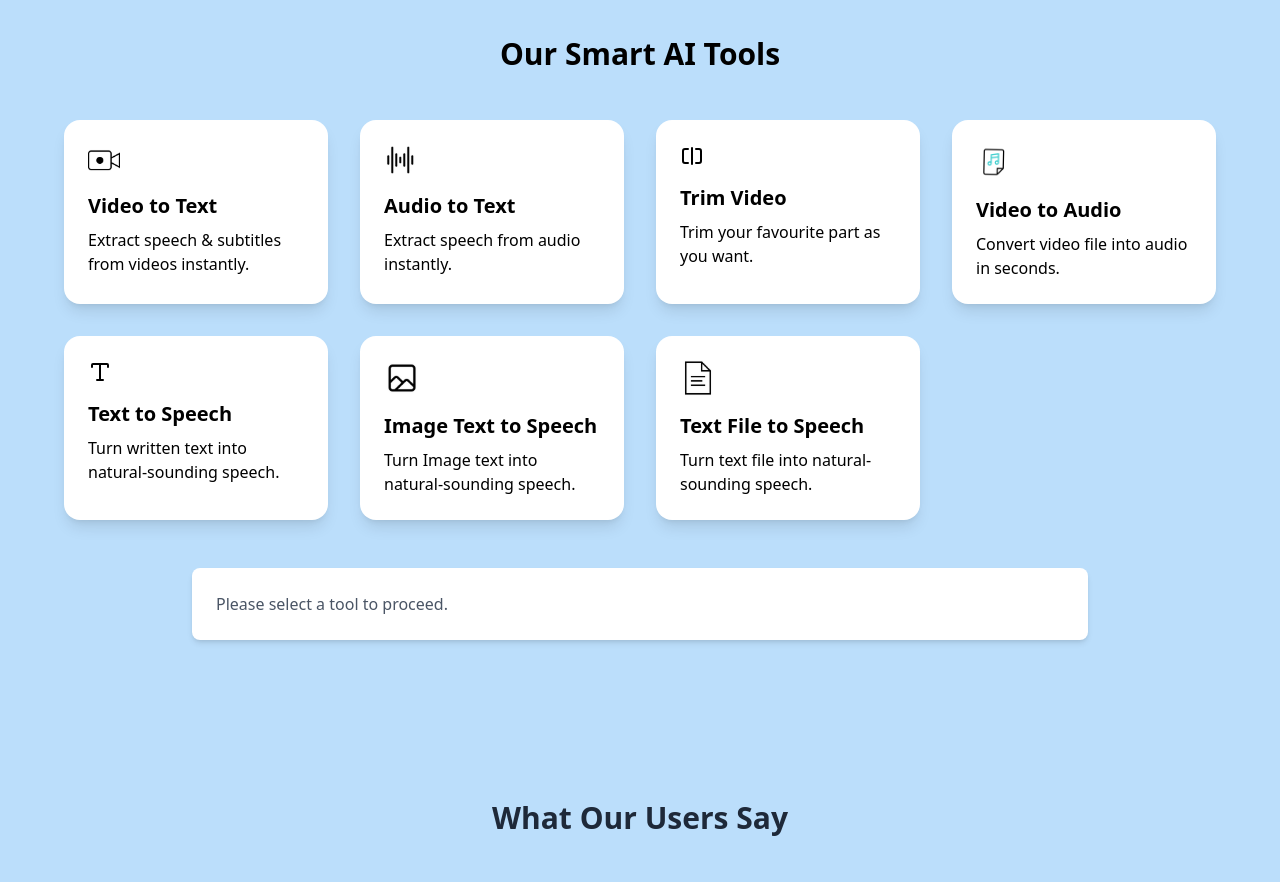
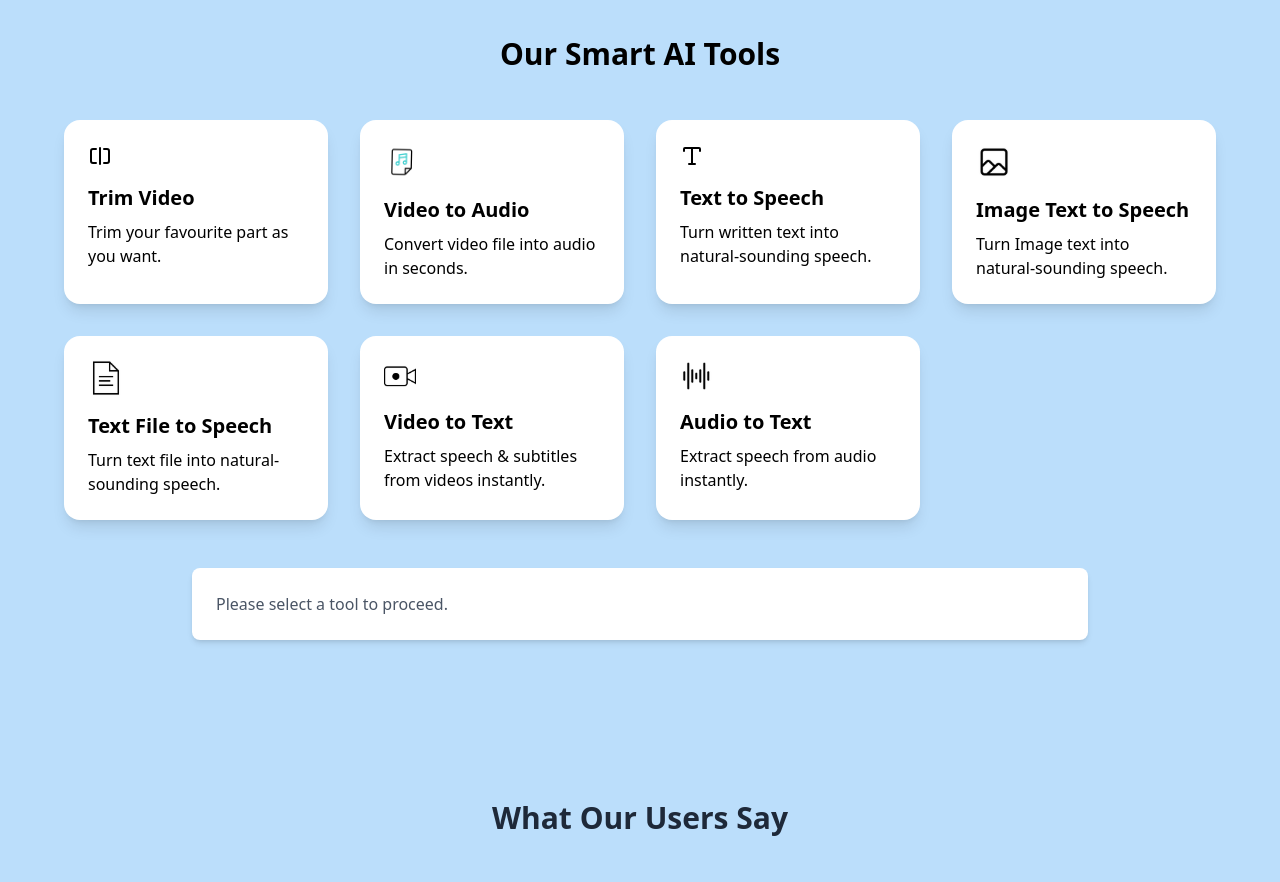
Before and after one commit to preet-99/Voxify, a React (Vite) app: page / in a window 1280 px wide. Shown: the part 920-1802 px from the top of the page. Built offline with nearby package versions, Linux system fonts and the light colour scheme.

Commit message:
Update the Code

```diff
--- a/src/components/Features.jsx
+++ b/src/components/Features.jsx
@@ -22,39 +22,14 @@ export default function Features() {
       </h2>
 
       <div className="max-w-6xl mx-auto grid grid-cols-1 md:grid-cols-2 lg:grid-cols-4 gap-8 ">
-        <FeatureCard
-          id="videoTotext"
-          title="Video to Text"
-          desc="Extract speech & subtitles from videos instantly."
-          icon={
-            <img
-              src="/src/assets/live_video_on_100.gif"
-              alt="Video to Text GIF"
-              className="w-8 h-8"
-            />
-          } // Replace with your GIF path or URL
-          onClick={setSelectedTool}
-        />
-        <FeatureCard
-          id="audioTotext"
-          title="Audio to Text"
-          desc="Extract speech from audio instantly."
-          icon={
-            <img
-              src="/src/assets/audio_wave_48.gif"
-              alt="Audio to Text GIF"
-              className="w-8 h-8"
-            />
-          } // Replace with your GIF path or URL
-          onClick={setSelectedTool}
-        />
+
         <FeatureCard
           id="trim"
           title="Trim Video"
           desc="Trim your favourite part as you want."
           icon={
             <SquareSplitHorizontal/>
-          } // Replace with your GIF path or URL
+          }
           onClick={setSelectedTool}
         />
         <FeatureCard
@@ -63,11 +38,12 @@ export default function Features() {
           desc="Convert video file into audio in seconds."
           icon={
             <img
+
               src="/src/assets/music_file.gif"
               alt="Video to Audio GIF"
               className="w-9 h-9"
             />
-          } // Replace with your GIF path or URL
+          }
           onClick={setSelectedTool}
         />
         <FeatureCard
@@ -76,7 +52,7 @@ export default function Features() {
           desc="Turn written text into natural-sounding speech."
           icon={
             <Type/>
-          } // Replace with your GIF path or URL
+          }
           onClick={setSelectedTool}
         />
 
@@ -90,7 +66,7 @@ export default function Features() {
               alt="Image Text to Speech GIF"
               className="w-9 h-9"
             />
-          } // Replace with your GIF path or URL
+          }
           onClick={setSelectedTool}
         />
         <FeatureCard
@@ -103,7 +79,33 @@ export default function Features() {
               alt="Text File to Speech GIF"
               className="w-9 h-9"
             />
-          } // Replace with your GIF path or URL
+          }
+          onClick={setSelectedTool}
+        />
+           <FeatureCard
+          id="videoTotext"
+          title="Video to Text"
+          desc="Extract speech & subtitles from videos instantly."
+          icon={
+            <img
+              src="/src/assets/live_video_on_100.gif"
+              alt="Video to Text GIF"
+              className="w-8 h-8"
+            />
+          }
+          onClick={setSelectedTool}
+        />
+        <FeatureCard
+          id="audioTotext"
+          title="Audio to Text"
+          desc="Extract speech from audio instantly."
+          icon={
+            <img
+              src="/src/assets/audio_wave_48.gif"
+              alt="Audio to Text GIF"
+              className="w-8 h-8"
+            />
+          }
           onClick={setSelectedTool}
         />
       </div>
--- a/src/components/FeedbackForm.jsx
+++ b/src/components/FeedbackForm.jsx
@@ -1,7 +1,7 @@
 import { FaUser, FaEnvelope } from "react-icons/fa";
 import { ToastContainer, toast } from "react-toastify";
 import { useState } from "react";
-import "react-toastify/dist/ReactToastify.css"; // Import the CSS
+import "react-toastify/dist/ReactToastify.css";
 
 export default function FeedbackForm() {
   const [form, setForm] = useState({name: "", email:"", feedback:""})
--- a/src/components/ToolInputPanel.jsx
+++ b/src/components/ToolInputPanel.jsx
@@ -27,7 +27,7 @@ export default function ToolInputPanel({ selectedTool }) {
         const response = await fetch("http://127.0.0.1:5000/");
         const data = await response.json();
         setMsg(data);
-        console.log("Home endpoint response:", data);
+        // console.log("Home endpoint response:", data);
       } catch (error) {
         console.error("Error fetching data:", error);
         setMsg({ error: "Failed to fetch data" });
```
Also changed, not shown: 1 other file (tests, documents, lock files or other folders).
